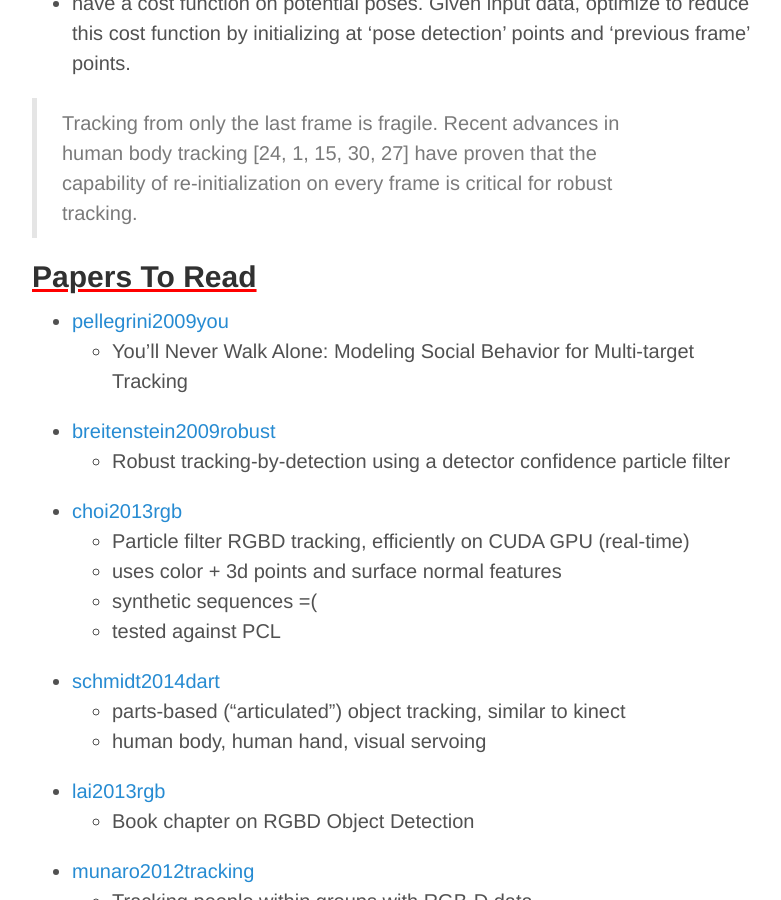
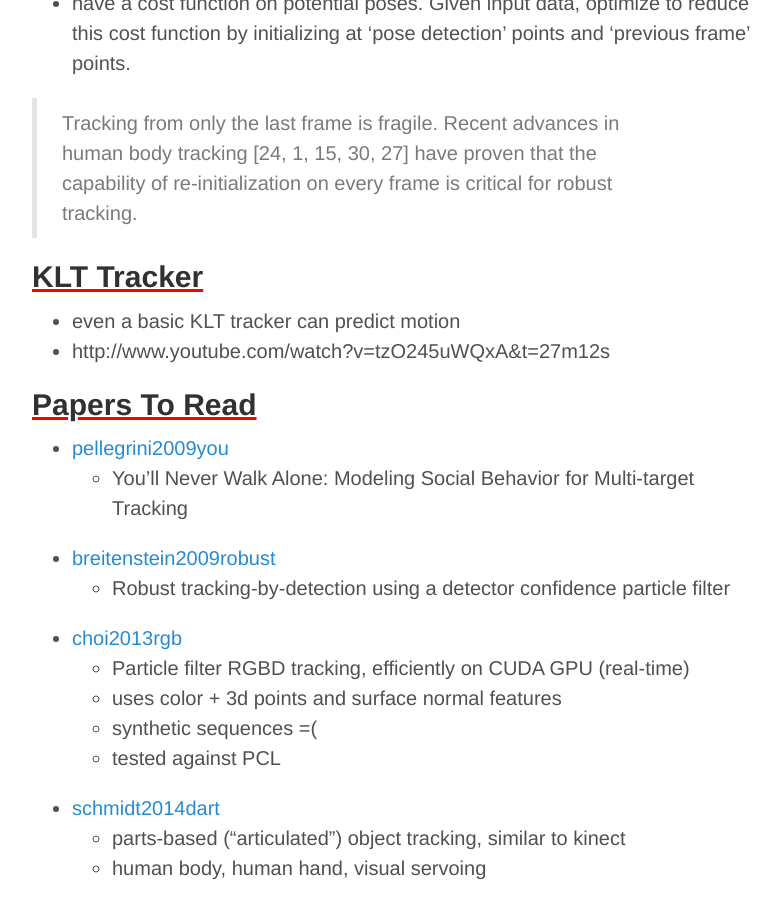
Before and after one commit to victorgan/victorgan.github.io, a Jekyll site: the page built from _posts/2014-10-06-tracking-state-of-the-art.md, in a window 1280 px wide and 900 px high, scrolled down 2698 px. Shown: the whole window, without its empty margins (248-1029 px from the left). Built offline with Jekyll 4.4.1, drawn with Linux system fonts in a browser that asks for light colours; nearby versions of some CDN libraries; library files that are not in the unit come from our copies; comment, search, counter and statistics services are not loaded.

Commit message:
Update 2014-10-06-tracking-state-of-the-art.md

```diff
--- a/_posts/2014-10-06-tracking-state-of-the-art.md
+++ b/_posts/2014-10-06-tracking-state-of-the-art.md
@@ -91,6 +91,11 @@ semi-B[13], Struck[14] and VTD[17] ([song2013tracking]({{ site.url }}/assets/pap
 > proven that the capability of re-initialization on every frame
 > is critical for robust tracking.
 
+## KLT Tracker
+
+- even a basic KLT tracker can predict motion
+- http://www.youtube.com/watch?v=tzO245uWQxA&t=27m12s
+
 ## Papers To Read
 
 - [pellegrini2009you]({{ site.url }}/assets/papers/pellegrini2009you.pdf)
```
